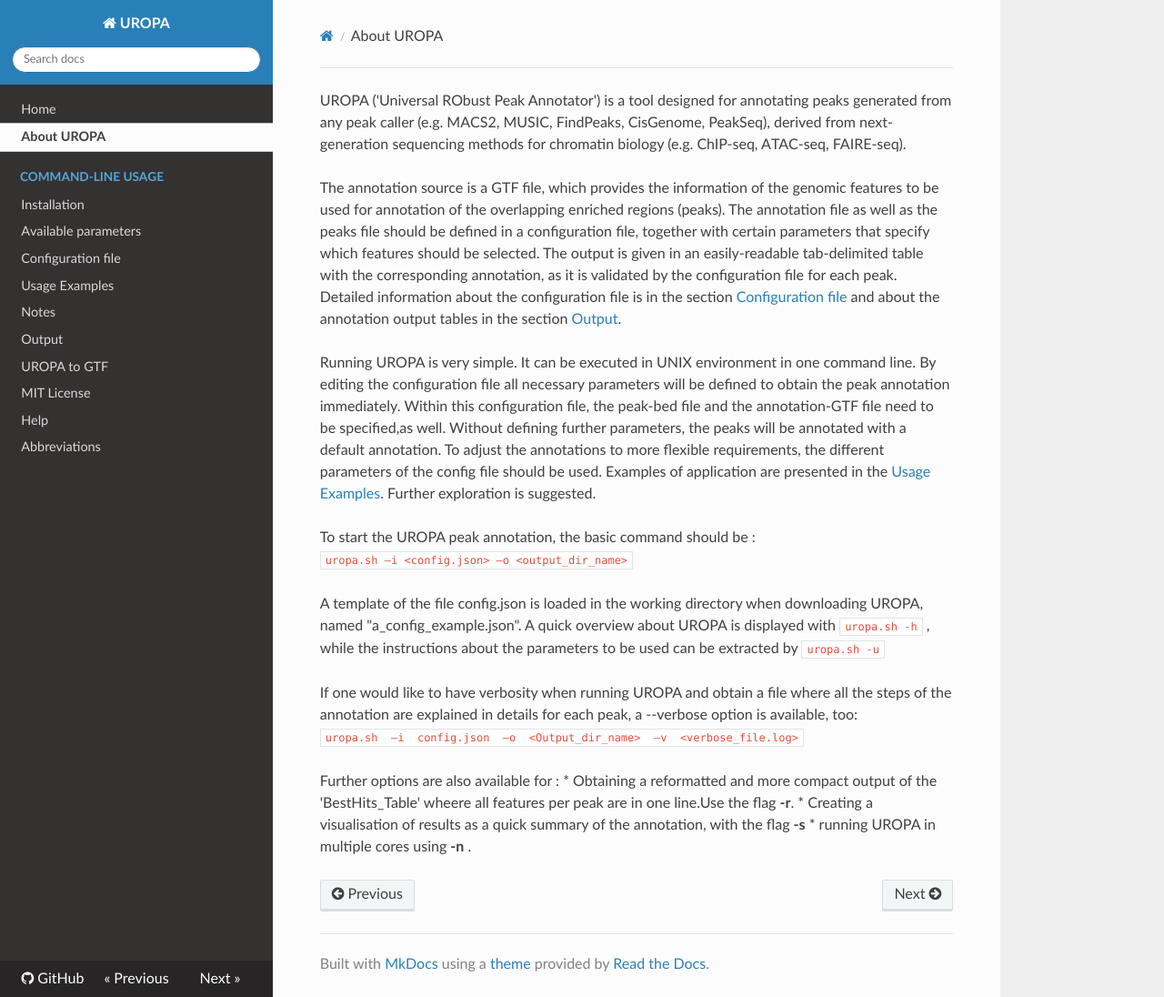
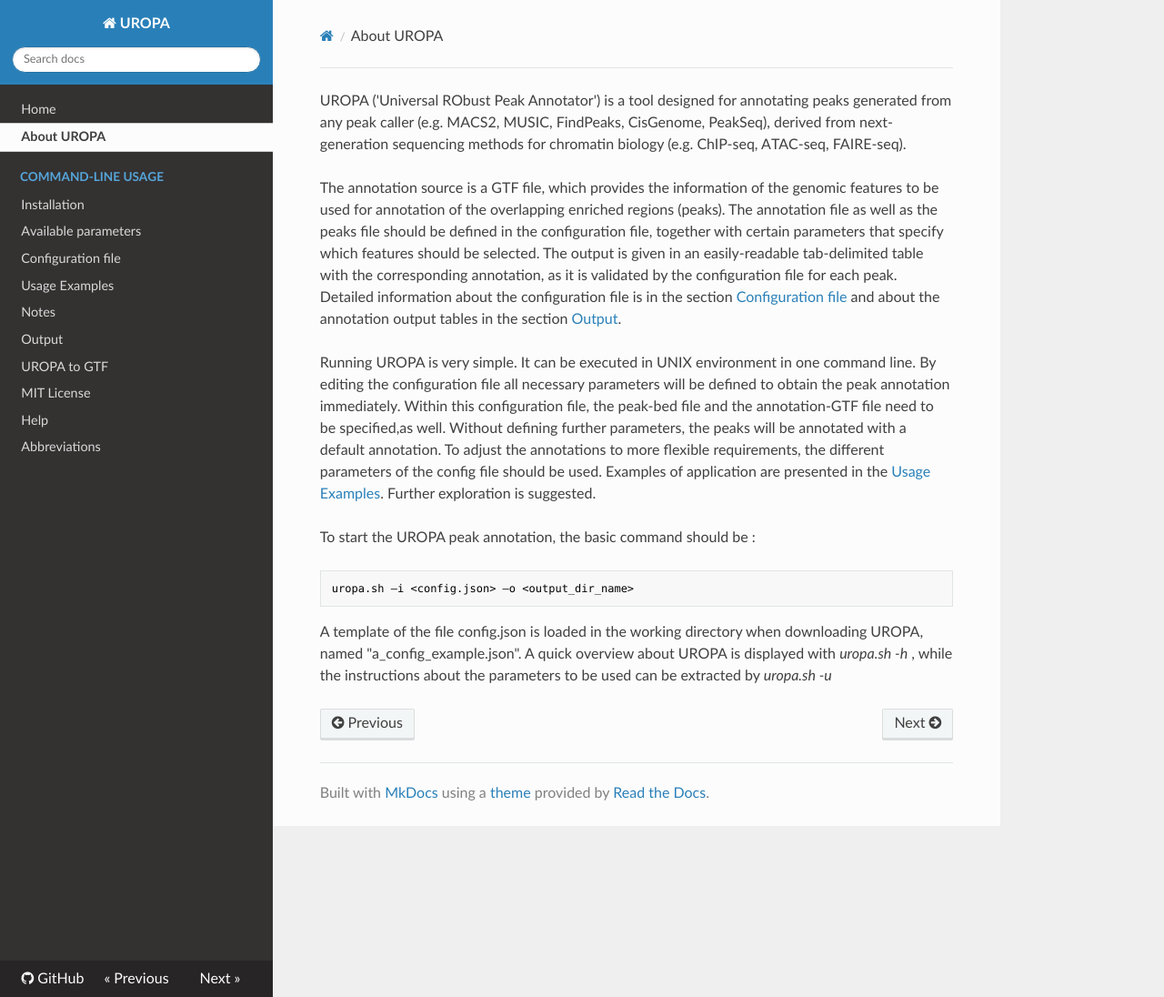
Before and after one commit to loosolab/UROPA, an MkDocs documentation site: the page built from docs/introduction.md, in a window 1280 px wide and 1096 px high. Shown: the whole window at 91% size. Built offline with MkDocs 1.6.1, drawn with Linux system fonts in a browser that asks for light colours; nearby versions of some CDN libraries; old or Windows-style settings are respelled for this version of MkDocs.

Commit message:
bash command style

````diff
--- a/docs/introduction.md
+++ b/docs/introduction.md
@@ -11,16 +11,10 @@ Without defining further parameters, the peaks will be annotated with a default
 Examples of application are presented in the [Usage Examples](http://uropa.readthedocs.io/en/latest/uropa-example/). Further exploration is suggested.
 
 To start the UROPA peak annotation, the basic command should be :
-												` uropa.sh –i <config.json> –o <output_dir_name> `
 
+```bash
+uropa.sh –i <config.json> –o <output_dir_name>
+```
 
-A template of the file config.json is loaded in the working directory when downloading UROPA, named "a_config_example.json". A quick overview about UROPA is displayed with  `uropa.sh -h` ,
-while the instructions about the parameters to be used can be extracted by  `uropa.sh -u`
-
-If one would like to have verbosity when running UROPA and obtain a file where all the steps of the annotation are explained in details for each peak, a --verbose option is available, too:
-								`uropa.sh  –i  config.json  –o  <Output_dir_name>  –v  <verbose_file.log>`
-
-Further options are also available for :
-* Obtaining a reformatted and more compact output of the 'BestHits_Table' wheere all features per peak are in one line.Use the flag **-r**.
-* Creating a visualisation of results as a quick summary of the annotation, with the flag **-s**
-* running UROPA in multiple cores  using **-n** <nb_of_cores>.
+A template of the file config.json is loaded in the working directory when downloading UROPA, named "a_config_example.json". A quick overview about UROPA is displayed with  *uropa.sh -h* ,
+while the instructions about the parameters to be used can be extracted by  *uropa.sh -u*
````
Also changed, not shown: other parts of docs/introduction.md (+1 -1 lines).
